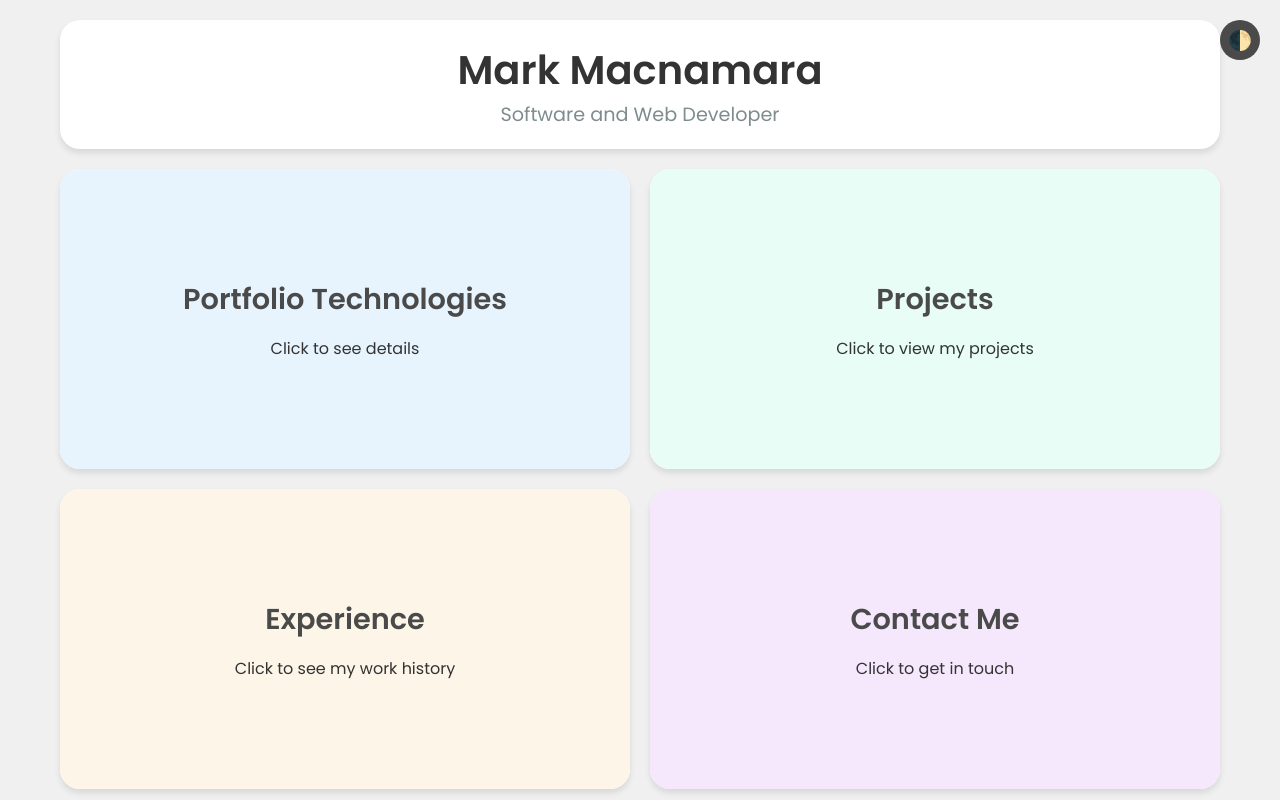
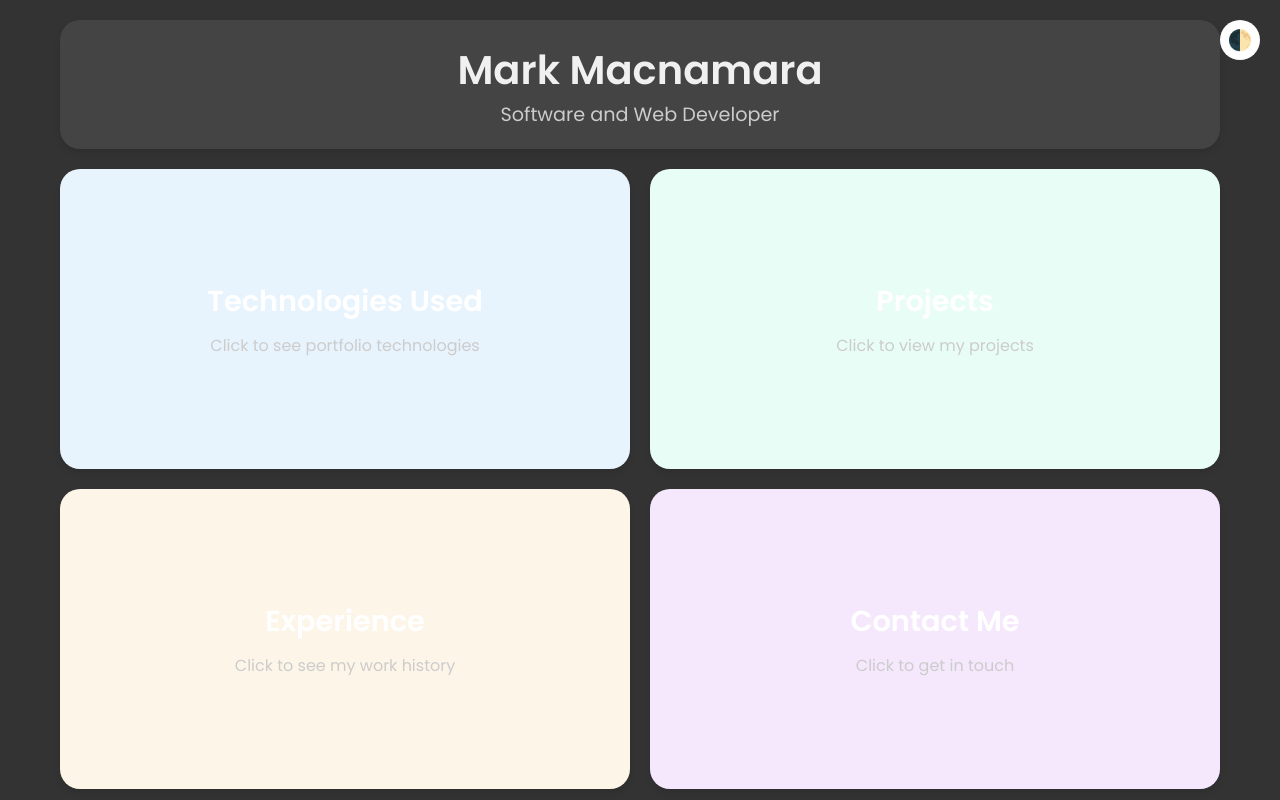
Before and after one commit to maakmacc/maakmacc.github.io, a plain HTML site: page index.html in a window 1280 px wide. Both pictures are taken after a click on the button "Toggle dark mode". Drawn offline with Linux system fonts and the light colour scheme.

Commit message:
Update index.html
UI BUg

```diff
--- a/index.html
+++ b/index.html
@@ -5,7 +5,7 @@
     <meta name="viewport" content="width=device-width, initial-scale=1.0">
     <title>Mark Macnamara - Software and Web Developer</title>
     <link href="https://fonts.googleapis.com/css2?family=Poppins:wght@300;400;600&display=swap" rel="stylesheet">
-    <link rel="stylesheet" href="https://cdnjs.cloudflare.com/ajax/libs/font-awesome/6.0.0-beta3/css/all.min.css">
+    <link rel="stylesheet" href="https://cdnjs.cloudflare.com/ajax/libs/font-awesome/5.15.3/css/all.min.css">
     <style>
         :root {
             --bg-color: #f0f0f0;
@@ -71,17 +71,29 @@
             background-color: var(--card-bg);
             border-radius: 20px;
             box-shadow: 0 4px 6px rgba(0, 0, 0, 0.1);
+            height: 300px;
+            perspective: 1000px;
+            cursor: pointer;
+        }
+
+        .card-inner {
+            position: relative;
+            width: 100%;
+            height: 100%;
+            text-align: center;
             transition: transform 0.6s;
             transform-style: preserve-3d;
-            position: relative;
-            height: 300px;
-            cursor: pointer;
+        }
+
+        .card.flipped .card-inner {
+            transform: rotateY(180deg);
         }
 
         .card-front, .card-back {
             position: absolute;
             width: 100%;
             height: 100%;
+            -webkit-backface-visibility: hidden;
             backface-visibility: hidden;
             display: flex;
             flex-direction: column;
@@ -96,14 +108,15 @@
             overflow-y: auto;
         }
 
-        .card.flipped {
-            transform: rotateY(180deg);
+        .card h2 {
+            font-size: 1.8rem;
+            margin-bottom: 10px;
+            color: var(--title-color);
         }
 
-        .card h2 {
-            font-size: 1.8rem;
-            margin-bottom: 15px;
-            color: var(--title-color);
+        .card p {
+            font-size: 1rem;
+            color: var(--subtitle-color);
         }
 
         #skills .card-front { background-color: var(--skills-color); }
@@ -111,16 +124,17 @@
         #experience .card-front { background-color: var(--experience-color); }
         #contact .card-front { background-color: var(--contact-color); }
 
-        .tech-grid {
+        .skills-grid {
             display: grid;
             grid-template-columns: repeat(3, 1fr);
-            gap: 10px;
+            gap: 15px;
+            width: 100%;
         }
 
-        .tech-item {
+        .skill-item {
             background-color: rgba(255, 255, 255, 0.5);
             border-radius: 10px;
-            padding: 10px;
+            padding: 15px 10px;
             text-align: center;
             font-size: 0.9rem;
             display: flex;
@@ -129,9 +143,9 @@
             justify-content: center;
         }
 
-        .tech-item i {
-            font-size: 2rem;
-            margin-bottom: 5px;
+        .skill-item i {
+            font-size: 2.5rem;
+            margin-bottom: 8px;
         }
 
         .contact-form {
@@ -140,17 +154,12 @@
             width: 100%;
         }
 
-        .contact-form label {
-            margin-bottom: 5px;
-        }
-
         .contact-form input,
         .contact-form textarea {
-            margin-bottom: 15px;
-            padding: 10px;
+            margin-bottom: 10px;
+            padding: 8px;
             border: 1px solid #ccc;
-            border-radius: 5px;
-            font-family: inherit;
+            border-radius: 4px;
         }
 
         .contact-form button {
@@ -158,30 +167,8 @@
             background-color: var(--title-color);
             color: white;
             border: none;
-            border-radius: 5px;
+            border-radius: 4px;
             cursor: pointer;
-            transition: background-color 0.3s ease;
-        }
-
-        .contact-form button:hover {
-            background-color: #333;
-        }
-
-        .social-links {
-            display: flex;
-            justify-content: center;
-            gap: 15px;
-            margin-top: 20px;
-        }
-
-        .social-links a {
-            font-size: 1.5rem;
-            color: var(--title-color);
-            transition: color 0.3s ease;
-        }
-
-        .social-links a:hover {
-            color: #007bff;
         }
 
         .dark-mode-toggle {
@@ -198,7 +185,15 @@
             display: flex;
             justify-content: center;
             align-items: center;
-            font-size: 1.2rem;
+            font-size: 20px;
+        }
+
+        body.dark-mode {
+            --bg-color: #333;
+            --card-bg: #444;
+            --text-color: #f0f0f0;
+            --title-color: #ffffff;
+            --subtitle-color: #cccccc;
         }
 
         @media (max-width: 768px) {
@@ -217,54 +212,80 @@
         </header>
         <main class="content">
             <div class="card" id="skills">
+                <div class="card-inner">
                     <div class="card-front">
-                    <h2>Portfolio Technologies</h2>
-                    <p>Click to see details</p>
+                        <h2>Technologies Used</h2>
+                        <p>Click to see portfolio technologies</p>
                     </div>
                     <div class="card-back">
-                    <h2>Technologies Used</h2>
-                    <div class="tech-grid">
-                        <div class="tech-item"><i class="fab fa-html5"></i>HTML5</div>
-                        <div class="tech-item"><i class="fab fa-css3-alt"></i>CSS3</div>
-                        <div class="tech-item"><i class="fab fa-js"></i>JavaScript</div>
-                        <div class="tech-item"><i class="fas fa-mobile-alt"></i>Responsive Design</div>
-                        <div class="tech-item"><i class="fas fa-th"></i>CSS Grid</div>
-                        <div class="tech-item"><i class="fas fa-box"></i>Flexbox</div>
-                        <div class="tech-item"><i class="fas fa-magic"></i>CSS Animations</div>
-                        <div class="tech-item"><i class="fas fa-universal-access"></i>Web Accessibility</div>
-                        <div class="tech-item"><i class="fab fa-git-alt"></i>Version Control</div>
+                        <h2>Portfolio Technologies</h2>
+                        <div class="skills-grid">
+                            <div class="skill-item">
+                                <i class="fab fa-html5"></i>
+                                <span>HTML5</span>
+                            </div>
+                            <div class="skill-item">
+                                <i class="fab fa-css3-alt"></i>
+                                <span>CSS3</span>
+                            </div>
+                            <div class="skill-item">
+                                <i class="fab fa-js"></i>
+                                <span>JavaScript</span>
+                            </div>
+                            <div class="skill-item">
+                                <i class="fas fa-mobile-alt"></i>
+                                <span>Responsive Design</span>
+                            </div>
+                            <div class="skill-item">
+                                <i class="fas fa-th"></i>
+                                <span>CSS Grid</span>
+                            </div>
+                            <div class="skill-item">
+                                <i class="fas fa-box"></i>
+                                <span>Flexbox</span>
+                            </div>
+                            <div class="skill-item">
+                                <i class="fas fa-magic"></i>
+                                <span>CSS Animations</span>
+                            </div>
+                            <div class="skill-item">
+                                <i class="fas fa-universal-access"></i>
+                                <span>Web Accessibility</span>
+                            </div>
+                            <div class="skill-item">
+                                <i class="fab fa-git-alt"></i>
+                                <span>Version Control</span>
+                            </div>
+                        </div>
                     </div>
                 </div>
             </div>
             <div class="card" id="projects">
+                <div class="card-inner">
                     <div class="card-front">
                         <h2>Projects</h2>
                         <p>Click to view my projects</p>
                     </div>
                     <div class="card-back">
                         <h2>My Projects</h2>
-                    <ul>
-                        <li>E-commerce Platform</li>
-                        <li>Data Analysis Dashboard</li>
-                        <li>Mobile App for Task Management</li>
-                    </ul>
-                    <!-- Add more project details here -->
+                        <!-- Add your projects here -->
+                    </div>
                 </div>
             </div>
             <div class="card" id="experience">
+                <div class="card-inner">
                     <div class="card-front">
                         <h2>Experience</h2>
                         <p>Click to see my work history</p>
                     </div>
                     <div class="card-back">
-                    <h2>Work Experience</h2>
-                    <p>Software Developer at Unleashed Software (2022-Present)</p>
-                    <p>Data Integrity Analyst at AGB Nielsen (2019-2022)</p>
-                    <p>Web Developer at Lime Online (2016-2017)</p>
-                    <!-- Add more experience details here -->
+                        <h2>Work History</h2>
+                        <!-- Add your work experience here -->
+                    </div>
                 </div>
             </div>
             <div class="card" id="contact">
+                <div class="card-inner">
                     <div class="card-front">
                         <h2>Contact Me</h2>
                         <p>Click to get in touch</p>
@@ -272,21 +293,11 @@
                     <div class="card-back">
                         <h2>Get In Touch</h2>
                         <form class="contact-form" id="contactForm">
-                        <label for="name">Your Name</label>
-                        <input type="text" id="name" name="name" required>
-
-                        <label for="email">Your Email</label>
-                        <input type="email" id="email" name="email" required>
-
-                        <label for="message">Your Message</label>
-                        <textarea id="message" name="message" rows="4" required></textarea>
-
+                            <input type="text" placeholder="Your Name" required>
+                            <input type="email" placeholder="Your Email" required>
+                            <textarea placeholder="Your Message" rows="4" required></textarea>
                             <button type="submit">Send Message</button>
                         </form>
-                    <div class="social-links">
-                        <a href="#" aria-label="LinkedIn Profile"><i class="fab fa-linkedin"></i></a>
-                        <a href="#" aria-label="GitHub Profile"><i class="fab fa-github"></i></a>
-                        <a href="mailto:your.email@example.com" aria-label="Email Me"><i class="fas fa-envelope"></i></a>
                     </div>
                 </div>
             </div>
@@ -305,9 +316,9 @@
 
         document.getElementById('contactForm').addEventListener('submit', function(e) {
             e.preventDefault();
-            // Here you would typically send the form data to a server
             alert('Thank you for your message! I will get back to you soon.');
             this.reset();
+            this.closest('.card').classList.remove('flipped');
         });
     </script>
 </body>
```
Lines whose indentation alone changed are shown as unchanged.
